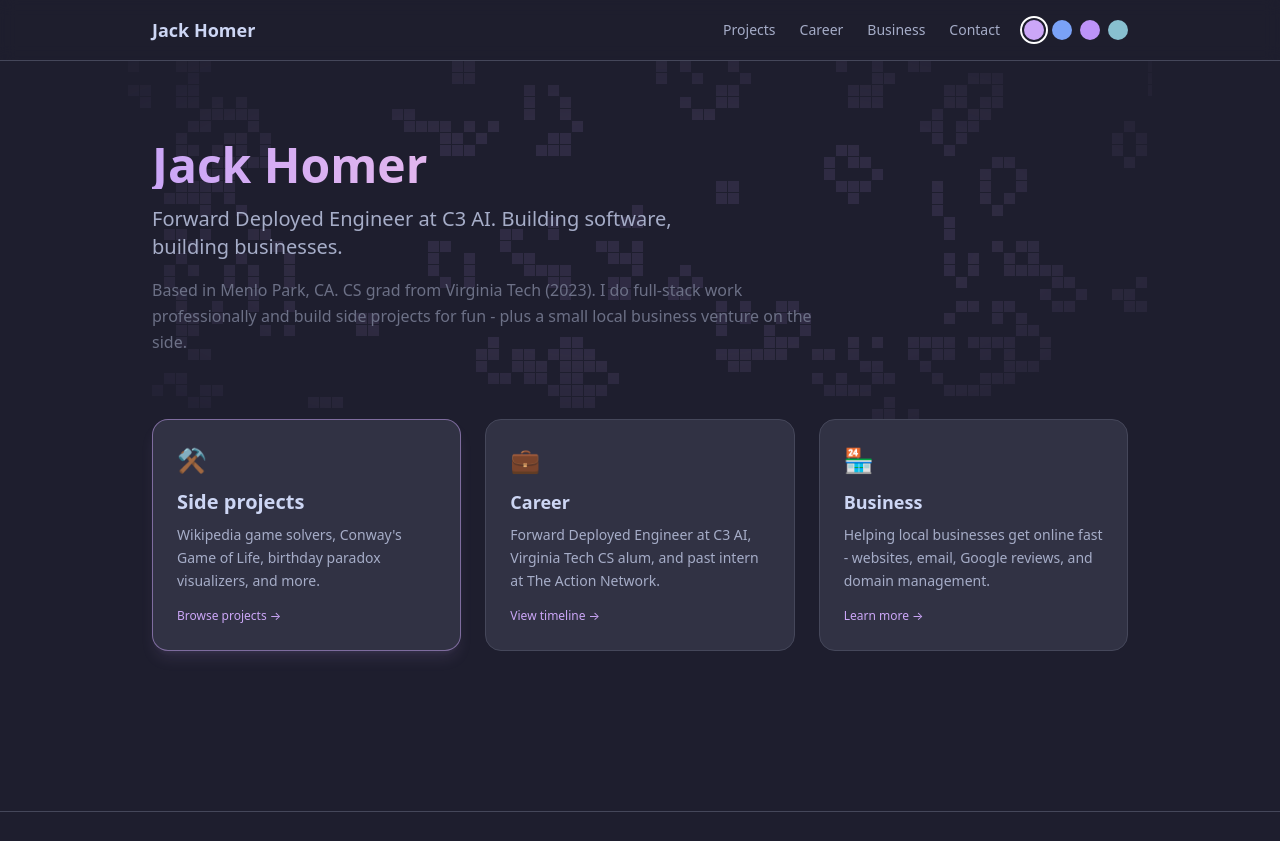
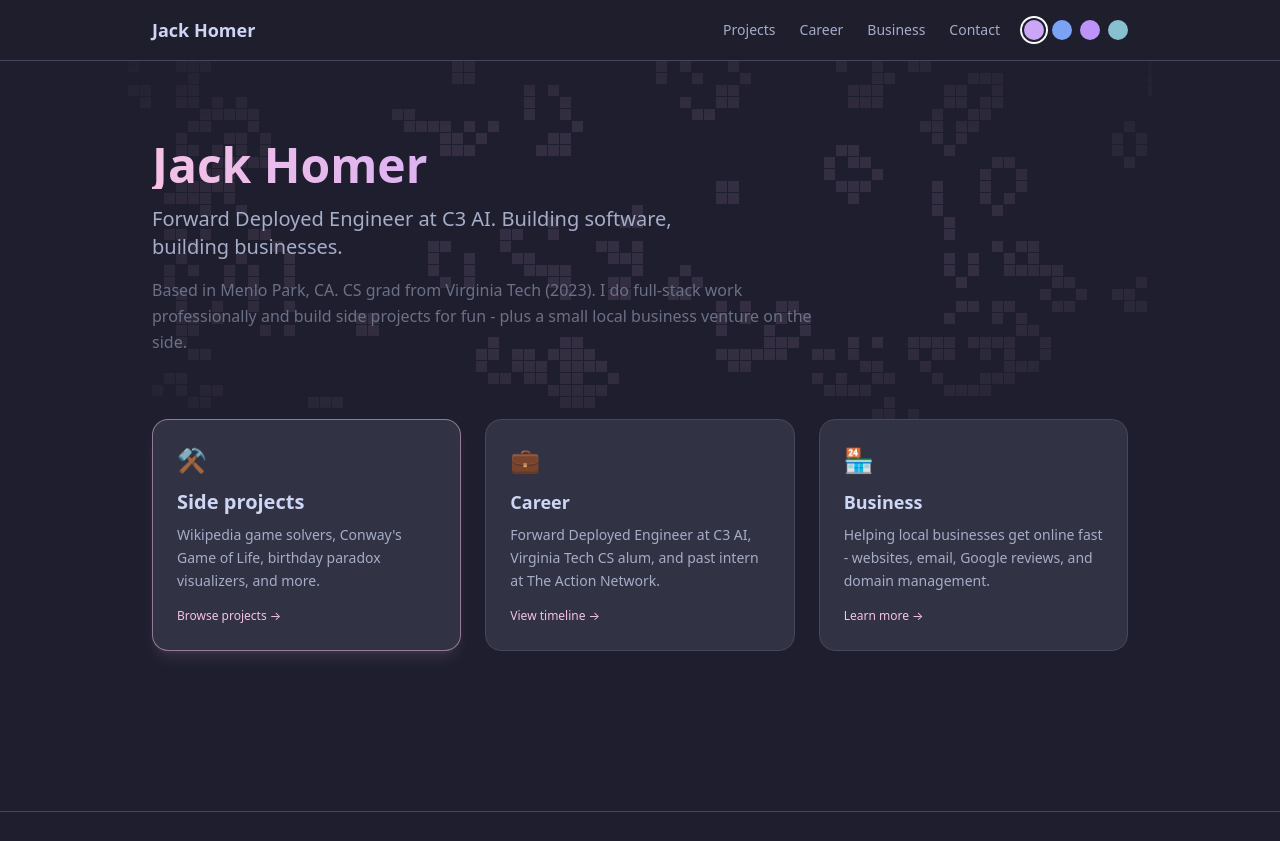
Before and after one commit to jhomer192/jhomer192.github.io, an Astro site: page / in a window 1280 px wide. Shown: the top 841 px of the page. Built offline with nearby package versions, Linux system fonts and the light colour scheme; Astro itself is replaced by a stand-in of ours.

Commit message:
Make themes more visually distinct

```diff
--- a/src/styles/themes.css
+++ b/src/styles/themes.css
@@ -7,39 +7,39 @@ html, html[data-theme="mocha"] {
   --text: #cdd6f4;
   --text-muted: #a6adc8;
   --text-dim: #6c7086;
-  --accent: #cba6f7;
-  --accent-hover: #b48ef0;
-  --accent-2: #f5c2e7;
+  --accent: #f5c2e7;
+  --accent-hover: #f0b0de;
+  --accent-2: #cba6f7;
   --accent-3: #89b4fa;
 }
 
 html[data-theme="tokyo-night"] {
-  --bg: #1a1b26;
-  --surface: #24283b;
-  --surface-hover: #2f3349;
-  --border: #414868;
-  --border-strong: #565f89;
+  --bg: #16161e;
+  --surface: #1a1b26;
+  --surface-hover: #292e42;
+  --border: #3b4261;
+  --border-strong: #545c7e;
   --text: #c0caf5;
   --text-muted: #a9b1d6;
   --text-dim: #565f89;
-  --accent: #7aa2f7;
-  --accent-hover: #89bfff;
-  --accent-2: #bb9af7;
-  --accent-3: #9ece6a;
+  --accent: #73daca;
+  --accent-hover: #89ddcd;
+  --accent-2: #7aa2f7;
+  --accent-3: #bb9af7;
 }
 
 html[data-theme="dracula"] {
   --bg: #282a36;
   --surface: #44475a;
   --surface-hover: #4f5273;
-  --border: #44475a;
-  --border-strong: #6272a4;
+  --border: #6272a4;
+  --border-strong: #7282b4;
   --text: #f8f8f2;
   --text-muted: #c3c3c6;
   --text-dim: #6272a4;
-  --accent: #bd93f9;
-  --accent-hover: #caa9fa;
-  --accent-2: #ff79c6;
+  --accent: #ff79c6;
+  --accent-hover: #ff92d0;
+  --accent-2: #bd93f9;
   --accent-3: #8be9fd;
 }
 
@@ -47,13 +47,13 @@ html[data-theme="nord"] {
   --bg: #2e3440;
   --surface: #3b4252;
   --surface-hover: #434c5e;
-  --border: #434c5e;
-  --border-strong: #4c566a;
+  --border: #4c566a;
+  --border-strong: #5e6779;
   --text: #eceff4;
   --text-muted: #d8dee9;
   --text-dim: #616e88;
-  --accent: #88c0d0;
-  --accent-hover: #8fbcbb;
-  --accent-2: #81a1c1;
+  --accent: #a3be8c;
+  --accent-hover: #b4cf9e;
+  --accent-2: #88c0d0;
   --accent-3: #b48ead;
 }
```
